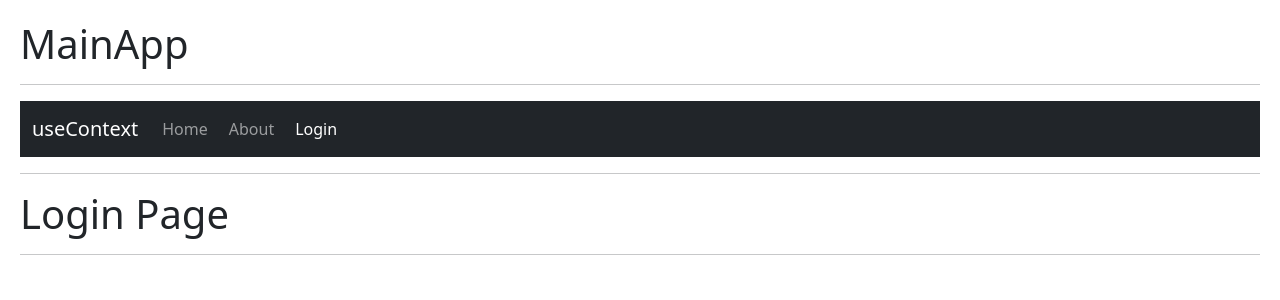
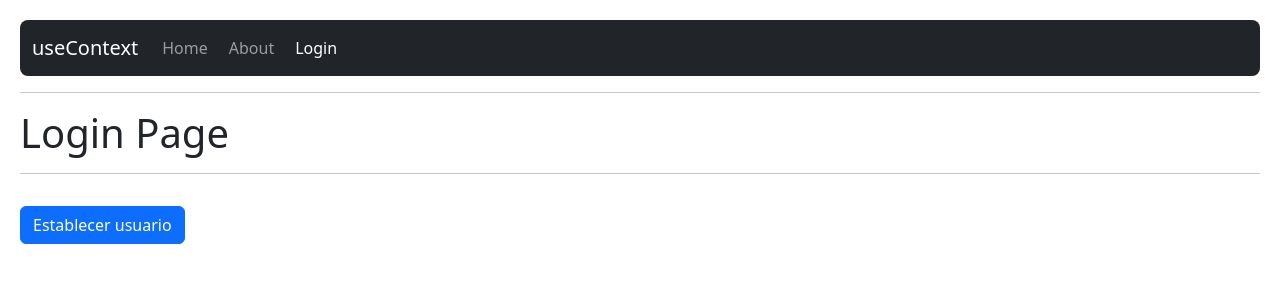
Before and after one commit to pauljgl2008/hook-app-react, a React (Vite) app: page /login in a window 1280 px wide. Shown: the top 300 px of the page. Built offline with nearby package versions, Linux system fonts and the light colour scheme.

Commit message:
feat: useContext, login and home page

```diff
--- a/src/09-useContext/HomePage.jsx
+++ b/src/09-useContext/HomePage.jsx
@@ -1,8 +1,16 @@
+import { useContext } from "react"
+import { UserContext } from "./context/UserContext"
+
 export const HomePage = () => {
+    const { user } = useContext(UserContext);
+
     return (
         <>
-            <h1>Home Page</h1>
+            <h1>Home Page <small>{user?.name}</small></h1>
             <hr />
+            <pre>
+                {JSON.stringify(user, null, 3)}
+            </pre>
         </>
     )
 }
--- a/src/09-useContext/LoginPage.jsx
+++ b/src/09-useContext/LoginPage.jsx
@@ -1,8 +1,21 @@
+import { useContext } from "react";
+import { UserContext } from "./context/UserContext";
+
 export const LoginPage = () => {
+    const { user, setUser } = useContext(UserContext);
     return (
         <>
             <h1>Login Page</h1>
             <hr />
+            <pre>
+                {JSON.stringify(user, null, 3)}
+            </pre>
+            <button
+             className="btn btn-primary"
+             onClick={()=>setUser({id: 123, name:'Paúl', email:'paul@gmail.com'})}
+             >
+                Establecer usuario
+            </button>
         </>
     )
 }
--- a/src/09-useContext/MainApp.jsx
+++ b/src/09-useContext/MainApp.jsx
@@ -1,12 +1,13 @@
 import { Navigate, Route, Routes } from "react-router-dom"
 import { AboutPage, HomePage, LoginPage } from "./index"
 import { Navbar } from "./Navbar"
+import { UserProvider } from "./context/UserProvider"
 
 export const MainApp = () => {
     return (
-        <>
-            <h1>MainApp</h1>
-            <hr />
+        <UserProvider>
+            {/* <h1>MainApp</h1> */}
+            {/* <hr /> */}
             <Navbar />
             <hr />
             <Routes>
@@ -14,9 +15,8 @@ export const MainApp = () => {
                 <Route path="login" element={<LoginPage />} />
                 <Route path="about" element={<AboutPage />} />
                 {/* <Route path="/*" element={<LoginPage />} /> */}
-
                 <Route path="/*" element={<Navigate to="/about" />} />
             </Routes>
-        </>
+        </UserProvider>
     )
 }
--- a/src/09-useContext/Navbar.jsx
+++ b/src/09-useContext/Navbar.jsx
@@ -3,7 +3,7 @@ import { Link, NavLink } from "react-router-dom";
 export const Navbar = () => {
     return (
         <>
-            <nav className="navbar navbar-expand-lg navbar-dark bg-dark">
+            <nav className="navbar navbar-expand-lg navbar-dark bg-dark rounded-3">
                 <div className="container-fluid">
                     <Link className="navbar-brand" to="/">useContext</Link>
                     <div className="collapse navbar-collapse" id="navbarNav">
--- /dev/null
+++ b/src/09-useContext/context/UserContext.jsx
@@ -0,0 +1,3 @@
+import { createContext } from 'react';
+
+export const UserContext = createContext();
--- /dev/null
+++ b/src/09-useContext/context/UserProvider.jsx
@@ -0,0 +1,19 @@
+import { useState } from 'react'
+import { UserContext } from './UserContext'
+
+// const user = {
+//     id: 123,
+//     name: 'Paúl',
+//     email: 'paul@github.com'
+// }
+
+export const UserProvider = ({ children }) => {
+    const [user, setUser] = useState();
+
+    return (
+        // <UserContext.Provider value={{ hola: 'Mundo', user: user }}>
+        <UserContext.Provider value={{  user, setUser }}>
+            {children}
+        </UserContext.Provider>
+    )
+}
```
